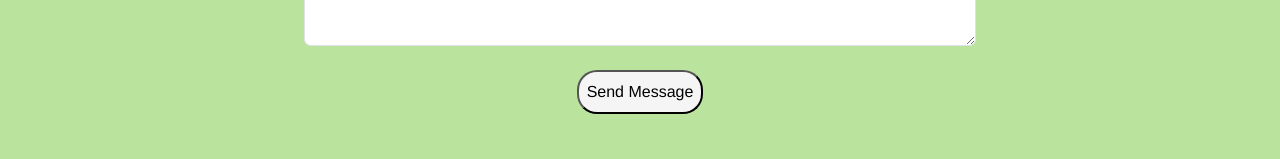
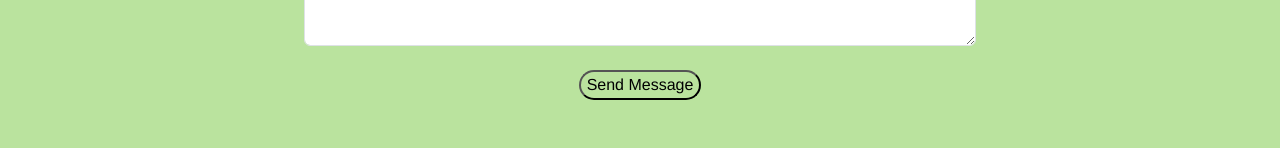
Before and after one commit to C0dingForFun/capstone, a Vue app: page /contact in a window 1280 px wide. Shown: the part 1297-1456 px from the top of the page. Built offline with nearby package versions, Linux system fonts and the light colour scheme.

Commit message:
frontend

```diff
--- a/src/components/NavBarComp.vue
+++ b/src/components/NavBarComp.vue
@@ -43,7 +43,22 @@
 </template>
 <script>
 export default {
-
+  mounted() {
+    window.addEventListener('scroll', this.handleScroll);
+  },
+  beforeMount() {
+    window.removeEventListener('scroll', this.handleScroll);
+  },
+  methods: {
+    handleScroll() {
+      const nav = document.getElementsByClassName('navbar')[0];
+      if (window.scrollY > 50) {
+        nav.classList.add('scrolled');
+      } else {
+        nav.classList.remove('scrolled');
+      }
+    }
+  }
 }
 </script>
 <style scoped>
@@ -62,7 +77,7 @@ export default {
       transition: 1s;
     }
     nav .nav-item button:hover{
-        color:#93C572;
+      color:#93C572;
 
     }
     nav button i{
@@ -71,6 +86,10 @@ export default {
     }
     nav button i:hover{
       color: #93C572;
+    }
+    .navbar.scrolled{
+      background-color: #93C572;
+      transition: 0.8s;
     }
     #nav .logo{
       width:140px;
--- a/src/views/AboutView.vue
+++ b/src/views/AboutView.vue
@@ -35,13 +35,13 @@
   <section>
     <div class="row">
       <div class="col-lg-4 col-md-4 col-sm-12">
-
+        hey
       </div>
       <div class="col-lg-4 col-md-4 col-sm-12">
-
+        lib
       </div>
       <div class="col-lg-4 col-md-4 col-sm-12">
-
+        hi
       </div>
     </div>
   </section>
--- a/src/views/ContactView.vue
+++ b/src/views/ContactView.vue
@@ -146,14 +146,15 @@ export default {
         height:auto;
     }
     #form button{
-        padding:1vh;
-        background-color: whitesmoke;
+        border-radius:20px;
         color:black;
-        transition: 1s;
-        border-radius:20px;
+        background-color: #bae39e;
+        color:black;
+        transition:0.6s;
     }
     #form button:hover{
-        background-color: #51b112;
-        color:whitesmoke;
+        box-shadow:5px 5px 5px #93C572;
+        background-color: #93C572;
+        color: whitesmoke;
     }
 </style>
```
